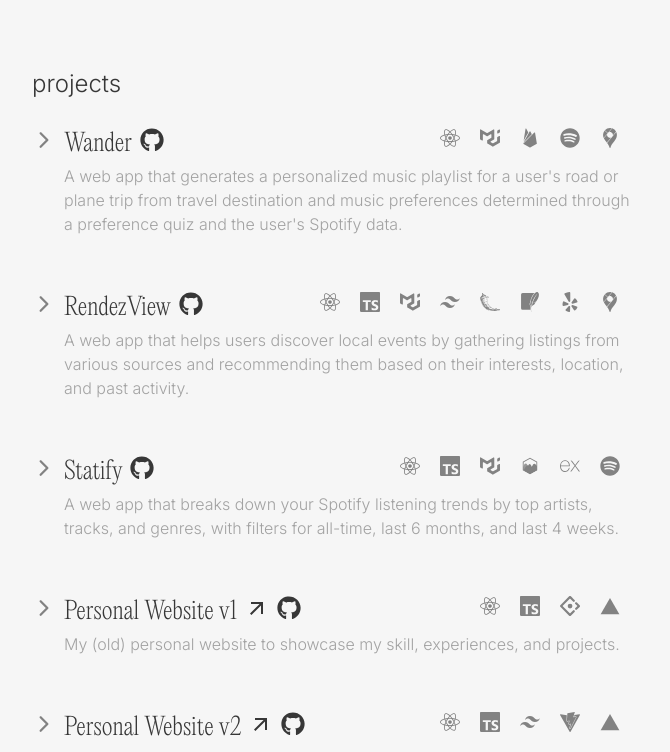
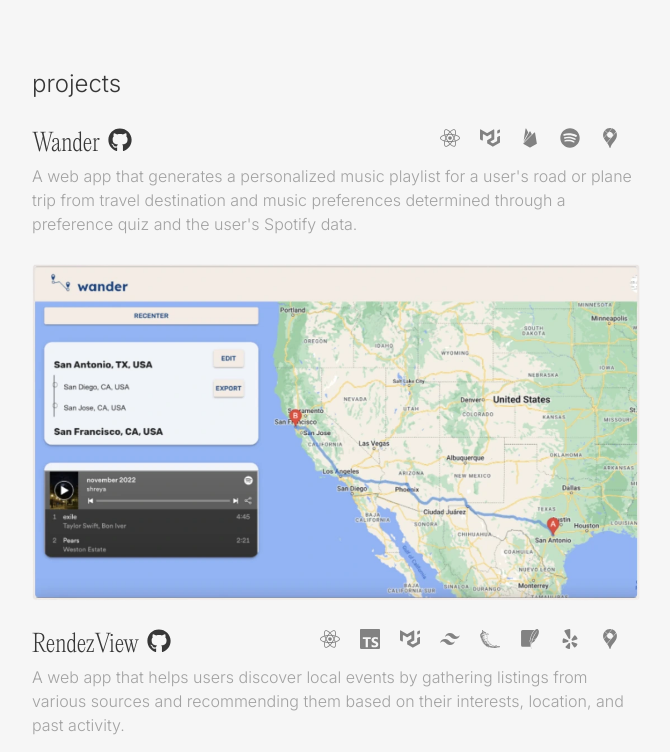
Before and after one commit to visathongdee/personal-website-v2, a React (Vite) app: page / in a window 1280 px wide. Shown: the part 1640-2392 px from the top of the page, without its empty margins (304-974 px from the left). Built offline with nearby package versions, Linux system fonts and the light colour scheme.

Commit message:
Remove any fun transition bc safari hates all the fun in this world

```diff
--- a/src/components/projects.tsx
+++ b/src/components/projects.tsx
@@ -13,7 +13,6 @@
 import { IoLogoFirebase, IoLogoVercel } from "react-icons/io5";
 import { RiTailwindCssFill } from "react-icons/ri";
 import { MdArrowOutward } from "react-icons/md";
-import { IoIosArrowForward } from "react-icons/io";
 import { ChartJsIcon } from "../assets/icons/ChartJsIcon";
 
 import wanderImage from "/pictures/wander.webp";
@@ -23,8 +22,6 @@
 import rendezviewImage from "/pictures/rendezview.webp";
 
 export const Projects = () => {
-  const [expandedIndex, setExpandedIndex] = useState<number | null>(null);
-
   const projects: {
     name: string;
     nameStyling?: string;
@@ -123,7 +120,6 @@
       ],
     },
   ];
-
   return (
     <section id="projects" className="animate-fade-in">
       <h2 className="font-display font-light text-xl md:text-2xl">projects</h2>
@@ -133,18 +129,11 @@
           { name, nameStyling, description, skills, link, githubLink, picture },
           index
         ) => {
-          const isExpanded = expandedIndex === index;
           return (
             <div
               key={index}
               className="flex flex-row justify-start gap-2 width-full"
             >
-              <IoIosArrowForward
-                className={`w-4 h-4 md:w-6 md:h-6 my-5 md:my-7 flex-shrink-0 text-(--color-grey) transition-transform ease-in-out duration-300 hover:-translate-y-0.5 ${
-                  isExpanded ? "rotate-90" : ""
-                }`}
-                onClick={() => setExpandedIndex(isExpanded ? null : index)}
-              />
               <div className="flex flex-col w-full">
                 {/* top line (name + skills) */}
                 <div className="my-5 md:my-7 w-full flex flex-col justify-between">
@@ -197,16 +186,13 @@
                 {/* picture */}
                 {picture && (
                   <div
-                    className={`transition-all duration-500 ease-in-out overflow-hidden flex justify-center ${
-                      isExpanded
-                        ? "max-h-full opacity-100 translate-y-0 mt-3"
-                        : "max-h-0 opacity-0 -translate-y-3"
-                    }`}
+                    className={
+                      "transition-all duration-500 ease-in-out overflow-hidden flex justify-center"
+                    }
                   >
                     <img
                       src={picture}
                       alt={`${name} screenshot`}
-                      loading="lazy"
                       className="object-cover w-full h-auto transition-opacity duration-500 ease-in-out"
                     />
                   </div>
```
